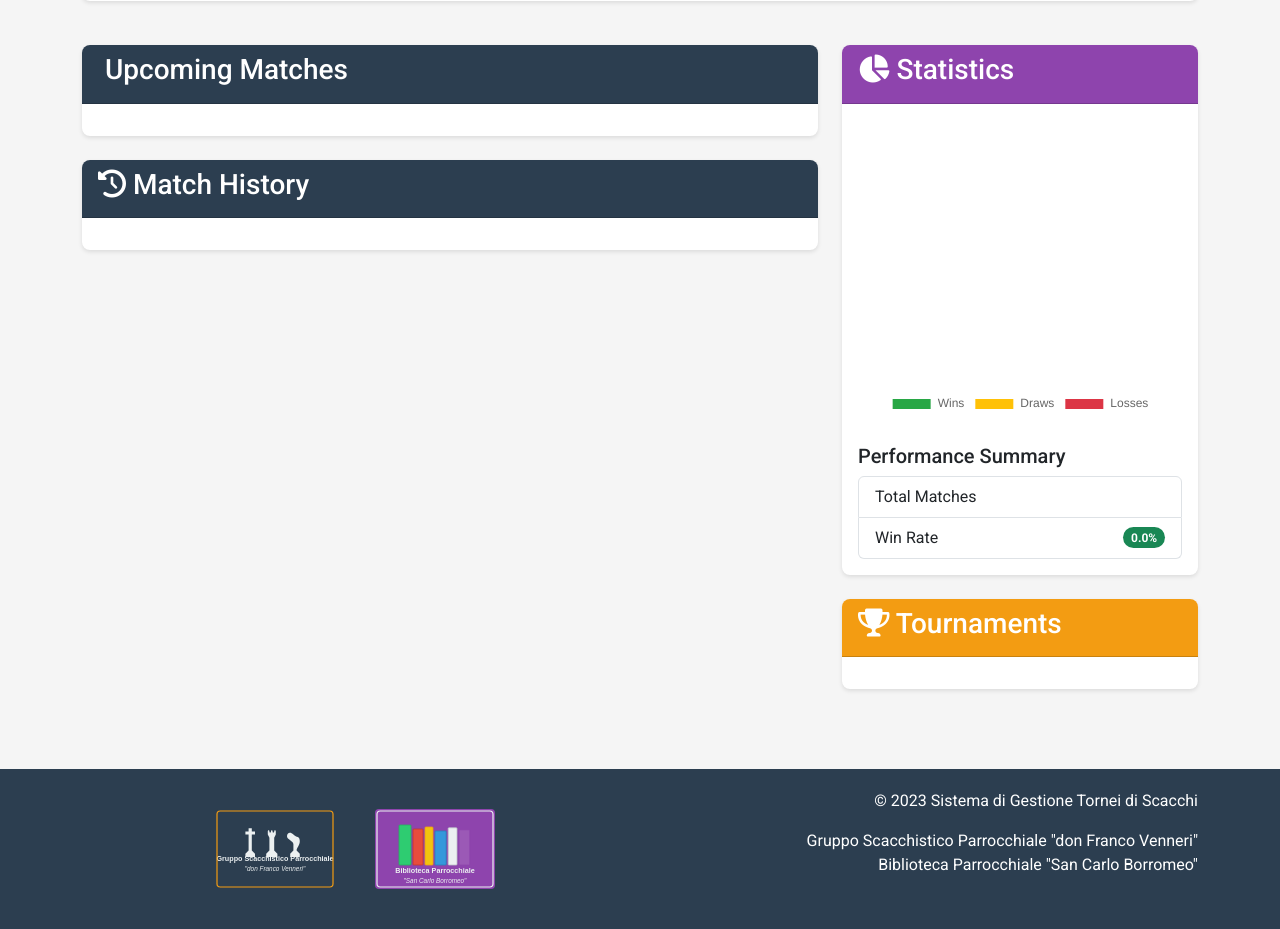
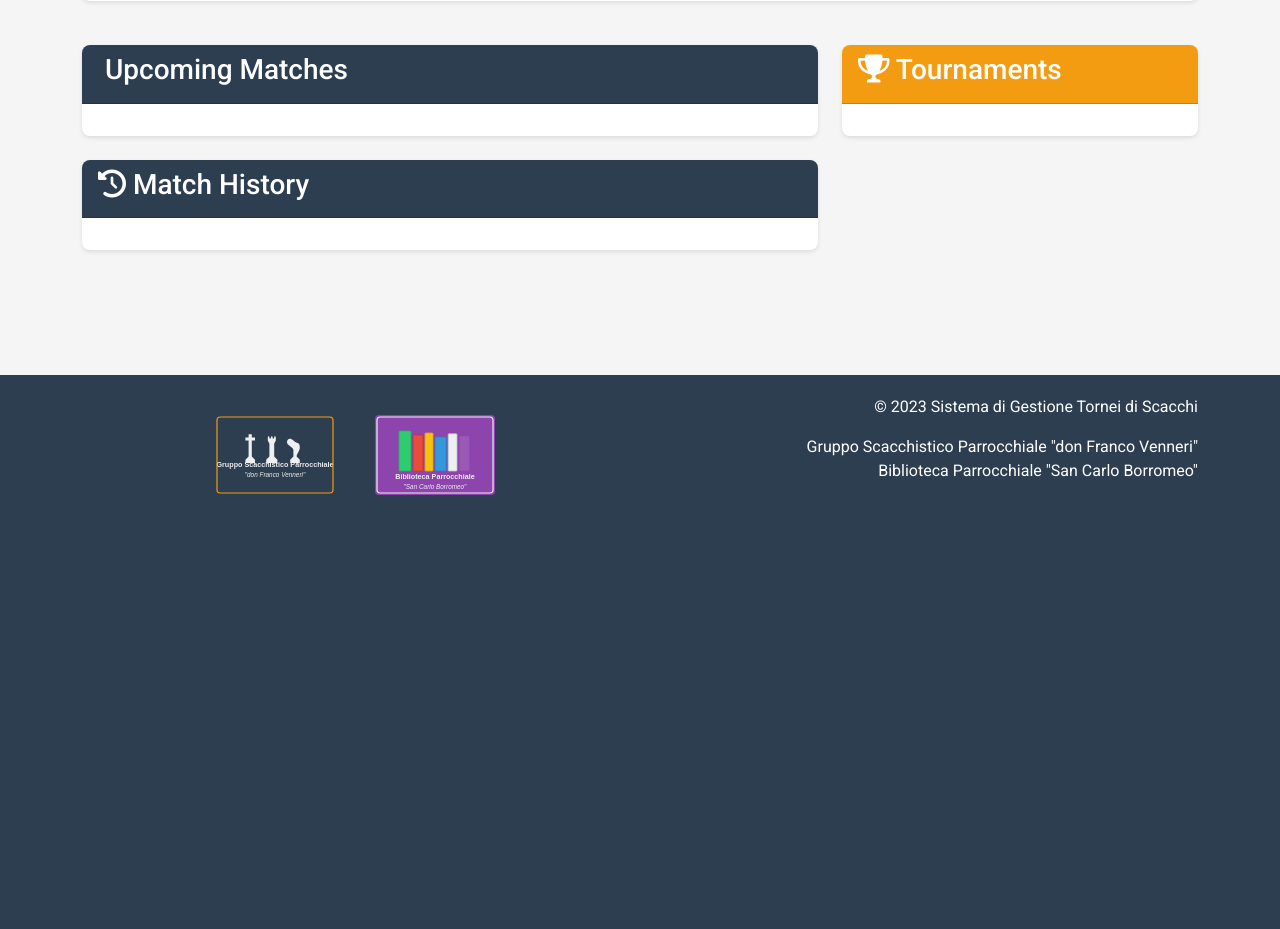
Before and after one commit to giorochi/ScacchistiDonFranco, a Flask app: template templates/player_dashboard.html in a window 1280 px wide. Shown: the part 387-1316 px from the top of the page. After the commit the page ends 882 px from the top, so only its background shows below. Run offline with Flask 3, Linux system fonts and the light colour scheme; the template is opened without the code that fills it, so the values that code supplies are empty.

Commit message:
Assistant checkpoint: Remove statistics section from player dashboard
Assistant generated file changes:
- templates/player_dashboard.html: Remove statistics section

---

User prompt:

la sezione delle partite dove dice "win", "Draws" "losses" è completamente vuota anche se dovrebbe essere piena con le statistiche. Al di sotto c'è anche un grafico e anch'esso è vuoto. Se non riesci a farli funzionare correttamente toglili

Replit-Commit-Author: Assistant
Replit-Commit-Session-Id: a25ab3e1-8eb6-4644-b58e-7c6a25bd2c0f

```diff
--- a/templates/player_dashboard.html
+++ b/templates/player_dashboard.html
@@ -216,34 +216,7 @@
         </div>
 
         <div class="col-lg-4">
-            <div class="card mb-4">
-                <div class="card-header card-header-secondary">
-                    <h3><i class="fas fa-chart-pie"></i> Statistics</h3>
-                </div>
-                <div class="card-body">
-                    <div class="chart-container" style="height: 300px;">
-                        <canvas id="playerStatsChart"
-                                data-wins="{{ stats.wins if stats.wins is not none else 0 }}"
-                                data-draws="{{ stats.draws if stats.draws is not none else 0 }}"
-                                data-losses="{{ stats.losses if stats.losses is not none else 0 }}">
-                        </canvas>
-                    </div>
 
-                    <div class="mt-4">
-                        <h5>Performance Summary</h5>
-                        <ul class="list-group">
-                            <li class="list-group-item d-flex justify-content-between align-items-center">
-                                Total Matches
-                                <span class="badge bg-primary rounded-pill">{{ stats.total }}</span>
-                            </li>
-                            <li class="list-group-item d-flex justify-content-between align-items-center">
-                                Win Rate
-                                <span class="badge bg-success rounded-pill">{{ "%.1f"|format(stats.win_percentage) }}%</span>
-                            </li>
-                        </ul>
-                    </div>
-                </div>
-            </div>
 
             <div class="card">
                 <div class="card-header card-header-accent">
```
